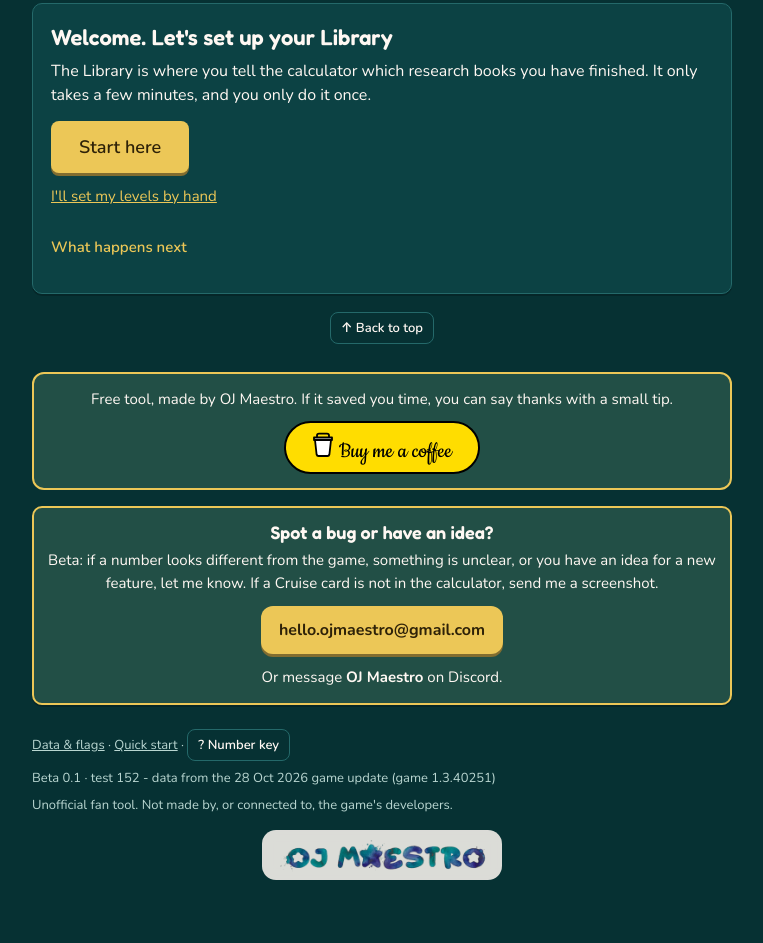
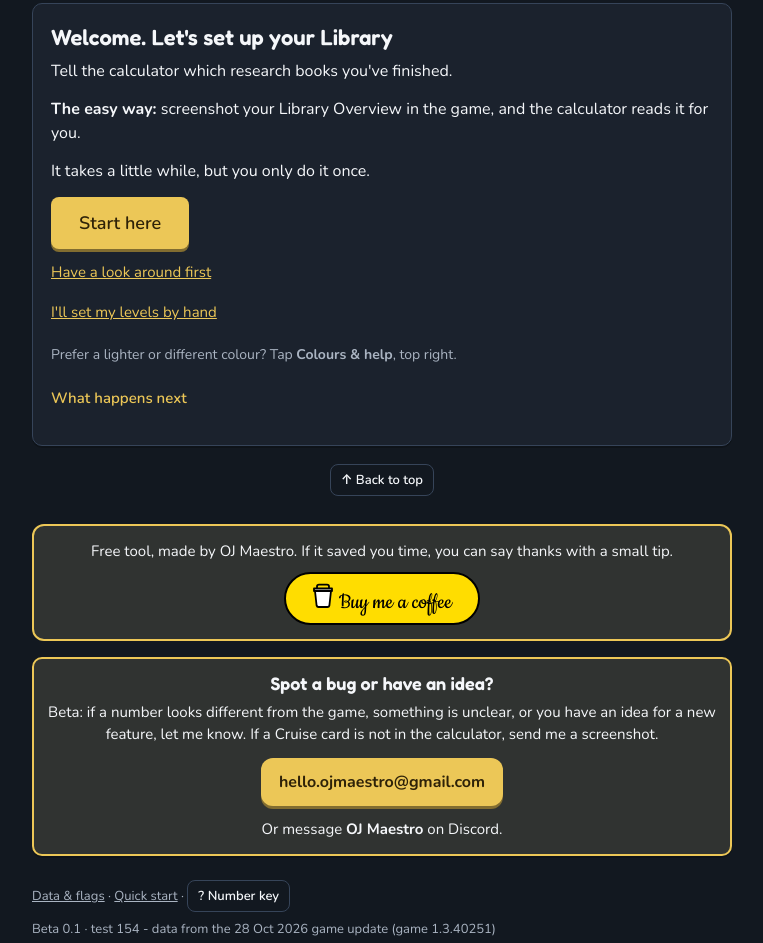
Before and after one commit to ojmaestro-design/sunshine-island-calculator, a plain HTML site: page index.html in a window 1280 px wide. Shown: the part 313-1256 px from the top of the page, without its empty margins (258-1021 px from the left). Before the commit the page ends 1233 px from the top, so only its background shows below. Drawn offline with nearby package versions, Linux system fonts and the light colour scheme.

Commit message:
Add files via upload

```diff
--- a/index.html
+++ b/index.html
@@ -1,4 +1,4 @@
-<!doctype html><html><head><meta charset=utf8><meta name=viewport content="width=device-width,initial-scale=1,viewport-fit=cover"><style>:root{color-scheme:light;box-sizing:border-box;padding-top:env(safe-area-inset-top,0px);padding-bottom:env(safe-area-inset-bottom,0px)}html{scroll-padding-top:env(safe-area-inset-top,0px)}body{margin:0;padding:0;font:14px -apple-system,BlinkMacSystemFont,sans-serif;background:#fff;color:#000}img{max-width:100%}[hidden]:not([hidden=until-found i]){display:none!important}</style></head><body>
+<!doctype html><html data-look="slate"><head><meta charset=utf8><meta name=viewport content="width=device-width,initial-scale=1,viewport-fit=cover"><style>:root{color-scheme:light;box-sizing:border-box;padding-top:env(safe-area-inset-top,0px);padding-bottom:env(safe-area-inset-bottom,0px)}html{scroll-padding-top:env(safe-area-inset-top,0px)}body{margin:0;padding:0;font:14px -apple-system,BlinkMacSystemFont,sans-serif;background:#fff;color:#000}img{max-width:100%}[hidden]:not([hidden=until-found i]){display:none!important}</style></head><body>
 <style>:root{color-scheme:light;box-sizing:border-box;padding-top:env(safe-area-inset-top,0px);padding-bottom:env(safe-area-inset-bottom,0px)}html{scroll-padding-top:env(safe-area-inset-top,0px)}body{margin:0;padding:0;font:14px -apple-system,BlinkMacSystemFont,sans-serif;background:#fff;color:#000}img{max-width:100%}[hidden]:not([hidden=until-found i]){display:none!important}.footlogo{background:rgba(255,248,243,.86);-webkit-backdrop-filter:blur(6px);backdrop-filter:blur(6px);border-radius:14px;padding:6px 12px;margin:14px auto 0;max-width:240px;text-align:center}
 :root:is([data-look="light"],[data-look="parchment"],[data-look="contrast"]) .footlogo{background:transparent;-webkit-backdrop-filter:none;backdrop-filter:none;padding:0}.footlogo img{max-width:100%;height:auto;display:block;margin:0 auto}
 </style></head><body>
@@ -133,6 +133,12 @@ details{margin:6px 0}summary{cursor:pointer;font-weight:600;min-height:32px}
 /* test 151 */
 .bkcard{margin:8px 0 10px;padding:10px 12px;border-left:4px solid var(--accent);border-radius:8px;background:var(--surface2);font-size:15px}.bkrow{display:flex;align-items:center;gap:14px;margin-top:6px}
 .hometip{margin:10px 0 0;font-size:14px}.hometip summary{cursor:pointer;min-height:40px;display:flex;align-items:center;color:var(--accent-ink)}.hometip p{margin:4px 0}
+
+/* test 153 */
+.ovlist{margin:10px 0 0}.ovlist>summary{cursor:pointer;min-height:44px;display:flex;align-items:center;font-weight:700;color:var(--accent-ink)}
+
+/* test 154 */
+.welcome .wcol{font-size:14px;color:var(--muted);margin:14px 0 0}
 </style>
 <style>
 /* test 147 calmer, sleeker */
@@ -506,7 +512,7 @@ tr.cur td:first-child{box-shadow:inset 6px 0 0 var(--accent)}
   <div id="feedback"></div>
   <p class="footer"><a href="#data">Data &amp; flags</a> · <button class="linkbtn" data-act="walkshow">Quick start</button> · <button class="btn ghost small" data-act="key" aria-expanded="false" id="keybtn">? Number key</button></p>
   <div id="keyline"></div>
-  <p class="footer" style="margin-top:6px">Beta 0.1 · test 152 - data from the 28 Oct 2026 game update (game 1.3.40251)</p>
+  <p class="footer" style="margin-top:6px">Beta 0.1 · test 154 - data from the 28 Oct 2026 game update (game 1.3.40251)</p>
   <p class="footer" style="margin-top:0">Unofficial fan tool. Not made by, or connected to, the game's developers.</p>
   <div id="footlogo" class="footlogo"></div>
 </div>
@@ -558,8 +564,8 @@ const numOrStr=(v)=>/^-?\d+$/.test(v)?parseInt(v,10):v;
 /* ---- saving (this browser only) ---- */
 function applyLook(v){document.documentElement.setAttribute('data-look',v);document.querySelectorAll('[data-act="look"]').forEach((x)=>x.setAttribute('aria-pressed',String(x.dataset.v===v)))}
 const LOOKS=['teal','black','light','plum','slate','parchment','contrast'];
-function setLook(v){v=v==='cream'?'light':v;if(!LOOKS.includes(v))v='teal';try{localStorage.setItem('sunshine_look',v)}catch(e){}applyLook(v)}
-{let lk='teal';try{const x=localStorage.getItem('sunshine_look');lk=x==='cream'?'light':(LOOKS.includes(x)?x:'teal')}catch(e){}applyLook(lk)}
+function setLook(v){v=v==='cream'?'light':v;if(!LOOKS.includes(v))v='slate';try{localStorage.setItem('sunshine_look',v)}catch(e){}applyLook(v)}
+{let lk='slate';try{const x=localStorage.getItem('sunshine_look');lk=x==='cream'?'light':(LOOKS.includes(x)?x:'slate')}catch(e){}applyLook(lk)}
 const KEY='sunshine_island_setup_v3',KEY2='sunshine_island_setup_v2';
 function save(){try{localStorage.setItem(KEY,JSON.stringify(setup))}catch(e){}}
 function loadSaved(){try{let s=localStorage.getItem(KEY);if(s)return JSON.parse(s);s=localStorage.getItem(KEY2);if(s){const o=JSON.parse(s);
@@ -608,9 +614,10 @@ function siteBits(){
   if(SITE.footlogo&&$('#footlogo'))$('#footlogo').innerHTML=`<img src="${esc(SITE.footlogo)}" alt="OJ Maestro" onerror="this.parentNode.hidden=true">`;
   if(SITE.coffee&&$('#coffee'))$('#coffee').innerHTML=`<div class="coffeecard"><p>Free tool, made by OJ Maestro. If it saved you time, you can say thanks with a small tip.</p><a class="coffeebtn" href="${esc(SITE.coffee)}" target="_blank" rel="noopener" aria-label="Buy me a coffee"><img class="bmcimg" hidden alt="" src="https://img.buymeacoffee.com/button-api/?text=Buy%20me%20a%20coffee&emoji=&slug=ojmaestro&button_colour=FFDD00&font_colour=000000&font_family=Cookie&outline_colour=000000&coffee_colour=ffffff" onload="this.hidden=false;this.nextElementSibling.hidden=true;this.parentNode.classList.add('official')" onerror="this.remove()"><span class="bmcfb"><svg viewBox="0 0 22 26" aria-hidden="true"><path d="M3 9h16l-1.6 14.5a2 2 0 0 1-2 1.5H6.6a2 2 0 0 1-2-1.5z" fill="#fff" stroke="#000" stroke-width="1.8" stroke-linejoin="round"/><path d="M2 9h18V6.5H2z" fill="#fff" stroke="#000" stroke-width="1.8" stroke-linejoin="round"/><path d="M5 6.5V4.5c0-1 1-1.8 2-1.8h8c1 0 2 .8 2 1.8v2" fill="none" stroke="#000" stroke-width="1.8"/></svg> Buy me a coffee</span></a></div>`;
   const ab=$('#cogabout');
-  if(ab)ab.innerHTML=`<h2>Help &amp; feedback</h2><p class="sub" style="margin:0">Spot a bug or have an idea? Tell me.</p>${SITE.email?`<a class="fbbtn" href="mailto:${esc(SITE.email)}">${esc(SITE.email)}</a>`:''}${SITE.discord?`<p>Or message <b>${esc(SITE.discord)}</b> on Discord.</p>`:''}<div class="abrow"><button class="linkbtn" data-act="walkshow">Quick start</button><a href="#data">Data &amp; flags</a></div><p class="sub">Made by OJ Maestro · Beta 0.1 · test 152</p>`;
+  if(ab)ab.innerHTML=`<h2>Help &amp; feedback</h2><p class="sub" style="margin:0">Spot a bug or have an idea? Tell me.</p>${SITE.email?`<a class="fbbtn" href="mailto:${esc(SITE.email)}">${esc(SITE.email)}</a>`:''}${SITE.discord?`<p>Or message <b>${esc(SITE.discord)}</b> on Discord.</p>`:''}<div class="abrow"><button class="linkbtn" data-act="walkshow">Quick start</button><a href="#data">Data &amp; flags</a></div><p class="sub">Made by OJ Maestro · Beta 0.1 · test 154</p>`;
   const fb=$('#feedback');
   if(fb&&(SITE.feedback||SITE.email||SITE.discord))fb.innerHTML=`<div class="card fbcard"><h2>Spot a bug or have an idea?</h2>${SITE.feedback?`<p>${esc(SITE.feedback)}</p>`:''}${SITE.email?`<a class="fbbtn" href="mailto:${esc(SITE.email)}">${esc(SITE.email)}</a>`:''}${SITE.discord?`<p class="fbdisc">Or message <b>${esc(SITE.discord)}</b> on Discord.</p>`:''}</div>`}
+document.addEventListener('toggle',(e)=>{const t=e.target;if(t&&t.classList&&t.classList.contains('ovlist'))state.ovOpen=t.open},true);
 document.addEventListener('click',(e)=>{const t=e.target.closest&&e.target.closest('#cogpanel [data-act="walkshow"], #cogpanel a[href="#data"]');if(t){const pn=document.getElementById('cogpanel');if(pn){pn.hidden=true;const cb=document.querySelector('.cogbtn');if(cb)cb.setAttribute('aria-expanded','false')}}});
 function copyText(text,done){
   const fb=()=>{let ok=false;const ta=document.createElement('textarea');ta.value=text;ta.setAttribute('readonly','');ta.style.cssText='position:fixed;left:-9999px;top:0';document.body.appendChild(ta);ta.select();try{ok=document.execCommand('copy')}catch(x){}ta.remove();done(ok)};
@@ -1582,14 +1589,14 @@ function renderSetup(){
   const startCard=anyLv?`<p class="sub" style="margin:6px 0"><button type="button" class="startlink" data-act="quickstart">Re-enter my levels from the Overview</button></p>`:`<p class="sub" style="margin:6px 0"><button type="button" class="startlink" data-act="quickstart">Fill in my levels from the Overview</button></p>`;
   const bkCard=`<div class="bkcard"><b>Keep a copy of your setup.</b> It is saved in this browser only. A copy in your Notes means you can always get it back.<div class="bkrow"><button type="button" class="btn small" data-act="gosave">Open Save my setup</button><button type="button" class="startlink" data-act="bkdone">Not now</button></div></div>`;
   const welcome=!anyLv&&!qs&&!state.libhand;
-  const welcomeHtml=`<div class="card welcome"><h2>Welcome. Let's set up your Library</h2><p>The Library is where you tell the calculator which research books you have finished. It only takes a few minutes, and you only do it once.</p><div class="wbtns"><button type="button" class="btn" data-act="quickstart">Start here</button><button type="button" class="startlink" data-act="libhand">I'll set my levels by hand</button></div><details class="wsteps"><summary>What happens next</summary><ol><li><b>Runes.</b> Tap the rune buttons at the top to match the game.</li><li><b>Library.</b> Fill in your levels from the game's Overview, or set them on the shelves.</li><li><b>Buildings.</b> Open <a href="#buildings">My buildings</a> and add yours.</li><li><b>Try it.</b> Pick a project on <a href="#guild">Guild tournament</a>, or use <a href="#lookup">Look up</a>.</li></ol></details></div>`;
+  const welcomeHtml=`<div class="card welcome"><h2>Welcome. Let's set up your Library</h2><p>Tell the calculator which research books you've finished.</p><p><b>The easy way:</b> screenshot your Library Overview in the game, and the calculator reads it for you.</p><p>It takes a little while, but you only do it once.</p><div class="wbtns"><button type="button" class="btn" data-act="quickstart">Start here</button><button type="button" class="startlink" data-act="lookfirst">Have a look around first</button><button type="button" class="startlink" data-act="libhand">I'll set my levels by hand</button></div><p class="wcol">Prefer a lighter or different colour? Tap <b>Colours &amp; help</b>, top right.</p><details class="wsteps"><summary>What happens next</summary><ol><li><b>Runes.</b> Tap the rune buttons at the top to match the game.</li><li><b>Library.</b> Fill in your levels from the game's Overview, or set them on the shelves.</li><li><b>Buildings.</b> Open <a href="#buildings">My buildings</a> and add yours.</li><li><b>Try it.</b> Pick a project on <a href="#guild">Guild tournament</a>, or use <a href="#lookup">Look up</a>.</li></ol></details></div>`;
   if(welcome){$('#panel').innerHTML=welcomeHtml;return}
   let html=(qs||state.walkDone?'':walkCard())+(qs?`<div class="card"><h2>Fill in from the <b>Overview</b></h2><p style="margin:2px 0 8px"><button type="button" class="startlink" data-act="quickdone">← Back to Library</button></p>`:`<div class="card libcard"><h2>Library levels <button type="button" class="qbtn" data-act="help" data-k="library" aria-expanded="${!!hp}" aria-label="Help for this tab">?</button></h2>${helpHtml}${startCard}${anyLv&&!state.bkDone&&lt==='production'?bkCard:''}${ltabs}`);
   if(lt==='quick'){
     const keys=new Set();Object.keys(GU).forEach((id)=>{const m=id.match(/^(.*)_bonus_vol_\d+$/);if(m&&m[1]!=='shelter_feed')keys.add(m[1])});
     const first=OV_ORDER.filter((k)=>keys.has(k)),rest=[...keys].filter((k)=>!OV_ORDER.includes(k));
     const row=(k)=>{const b=ovBooks(k);const t=ovTotal(k);return `<div class="ovrow c-${gk(b.i1)}" data-ovk="${k}"><label><span class="ovn">${esc(pretty(k))}</span><input type="text" inputmode="numeric" data-ov="${k}" value="${t?'+'+t:'0'}" placeholder="0" autocomplete="off" aria-label="${esc(pretty(k))} total in the Overview"></label><span class="ovdec">${esc(ovDecText(k))}</span><span class="ovmsg" role="status"></span></div>`};
-    html+=`<div class="qsteps">${ovDrawHtml()}<p class="qs1"><b>1. Open the Overview</b></p><ul class="qdev"><li>In the game, open the Library and tap <b>Overview</b> (top right).</li><li>A list called <b>Research bonuses - Overview</b> opens.</li></ul><p class="qs1"><b>2. Screenshot, scroll, repeat</b></p><ul class="qdev"><li>Take a screenshot, scroll up about 4 rows, and take another.</li><li>Keep going until you see <b>Delivery bonuses</b> (usually 9 to 11 screenshots).</li></ul></div>${ocrCardHtml()}<div class="qhere"><p class="qs1"><b>4. Check your numbers</b></p><ul class="qdev"><li>Each box is one product's <b>total from the Overview</b>: the + number next to its name (type 15 for +15).</li><li>Fix any box that looks wrong. No screenshots? Type the totals yourself. Leave 0 for any product the game does not list.</li><li>We split each total into Volume 1 and Volume 2 for you. To change one book on its own, go back to the Library shelves. Your entries save as you go.</li></ul></div>${first.map(row).join('')}${rest.map(row).join('')}<div class="row" style="margin-top:10px"><button type="button" class="btn" data-act="quickdone">Done, back to my shelves</button></div>`}
+    html+=`<div class="qsteps">${ovDrawHtml()}<p class="qs1"><b>1. Open the Overview</b></p><ul class="qdev"><li>In the game, open the Library and tap <b>Overview</b> (top right).</li><li>A list called <b>Research bonuses - Overview</b> opens.</li></ul><p class="qs1"><b>2. Screenshot, scroll, repeat</b></p><ul class="qdev"><li>Take a screenshot, scroll up about 4 rows, and take another.</li><li>Keep going until you see <b>Delivery bonuses</b> (usually 9 to 11 screenshots).</li></ul></div>${ocrCardHtml()}<details class="ovlist"${(state.ovOpen||anyLv)?' open':''}><summary>Check or type the numbers yourself</summary><div class="qhere"><p class="qs1"><b>Check your numbers</b></p><ul class="qdev"><li>Each box is one product's <b>total from the Overview</b>: the + number next to its name (type 15 for +15).</li><li>Fix any box that looks wrong. No screenshots? Type the totals yourself. Leave 0 for any product the game does not list.</li><li>We split each total into Volume 1 and Volume 2 for you. To change one book on its own, go back to the Library shelves. Your entries save as you go.</li></ul></div>${first.map(row).join('')}${rest.map(row).join('')}</details><div class="row" style="margin-top:10px"><button type="button" class="btn" data-act="quickdone">Done, back to my shelves</button></div>`}
   else if(lt==='delivery')html+=`<div style="margin:10px 0 0;min-height:260px;display:flex;align-items:center;justify-content:center;text-align:center;padding:16px;border:1px dashed var(--line);border-radius:8px"><p class="sub" style="margin:0">The Delivery tab in the game is not used by this calculator, so there is nothing to enter here. Out of scope for now.</p></div>`;
   else if(lt==='shelter'){
     const gt=(n,w)=>`<div class="btile grey" aria-label="${n}, ${w}, not used yet"><span class="bn">${n}</span><span class="bv">${w}</span><span class="bl sm">Not used yet</span></div>`;
@@ -1831,6 +1838,7 @@ document.addEventListener('click',(e)=>{
   if(a==='ocrapply'){ocrApply();return}
   if(a==='ocrcancel'){OCR.res=null;OCR.stat='';render();return}
   if(a==='quickstart'){state.walkDone=true;try{localStorage.setItem('sunshine_walk_v1','1')}catch(x){}}
+  if(a==='lookfirst'){location.hash='lookup';render();try{window.scrollTo(0,0)}catch(_){}return}
   if(a==='libhand'){state.libhand=true;state.walkDone=true;try{localStorage.setItem('sunshine_libhand_v1','1');localStorage.setItem('sunshine_walk_v1','1')}catch(x){}render();try{window.scrollTo(0,0)}catch(_){}return}
   if(a==='quickstart'||a==='quickdone'){state.libscreen=a==='quickstart'?'quick':null;if(a==='quickdone')state.libtab='production';render();try{window.scrollTo(0,0)}catch(_){}return}
   if(a==='pick'){openPick(b.dataset.id);return}
```
